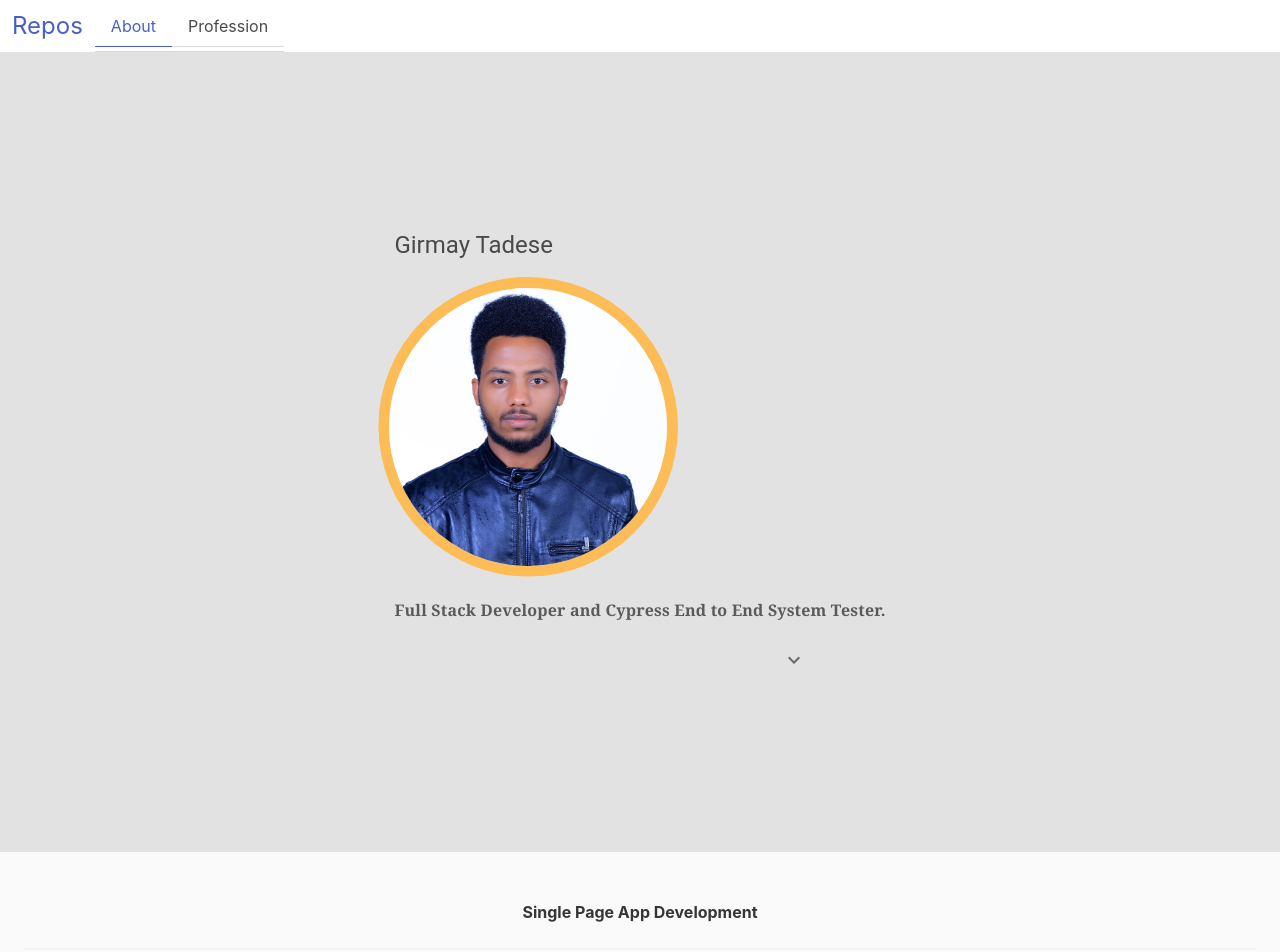
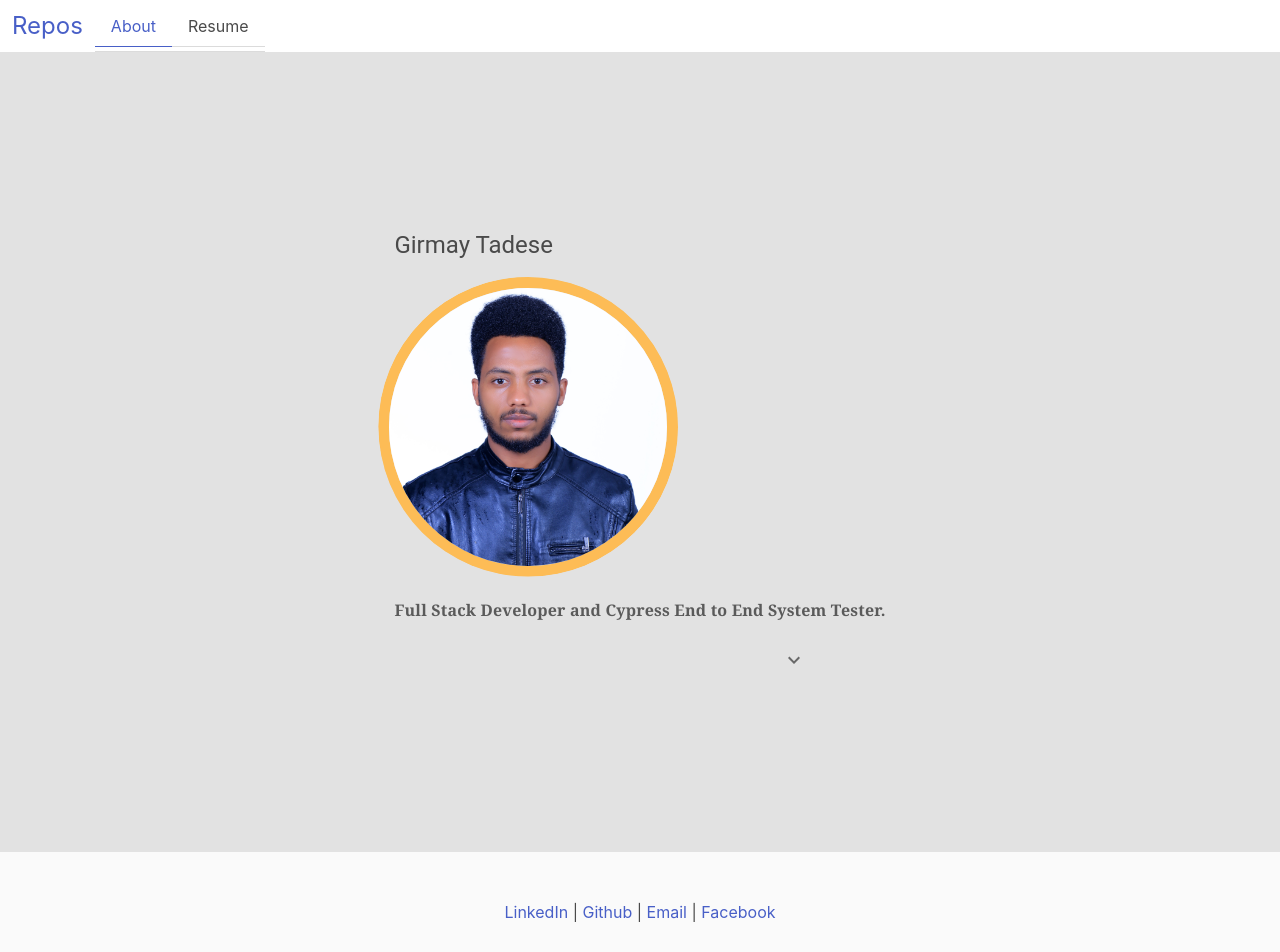
Before and after one commit to PopGirma1/portfolio, a React (Create React App) app: page / in a window 1280 px wide. Shown: the top 952 px of the page. Built offline with nearby package versions, Linux system fonts and the light colour scheme.

Commit message:
complete resume of girmay

```diff
--- a/src/components/Footer.js
+++ b/src/components/Footer.js
@@ -5,8 +5,6 @@ function Footer() {
         <div className="footer">
             <div className="content has-text-centered">
                 <p>
-                    <strong>Single Page App Development</strong>
-                    <hr />
                     <a
                         href="https://www.linkedin.com/in/girmay-tadese-840041189/"
                         target="_blank" rel="noreferrer"
--- a/src/components/Header.js
+++ b/src/components/Header.js
@@ -1,7 +1,7 @@
 import React, { useState } from 'react';
 import Navigation from "./Navigation";
 import About from "./About";
-import Profession from './profession';
+import Resume from './resume';
 
 function Header() {
     const [currentPage, handlePageChange] = useState("About");
@@ -11,8 +11,8 @@ function Header() {
         switch (currentPage) {
             case "About":
                 return <About />;
-            case "Profession":
-                return <Profession />;
+            case "Resume":
+                return <Resume />;
             default:
                 return <About />;
         }
--- a/src/components/Navigation.js
+++ b/src/components/Navigation.js
@@ -1,7 +1,7 @@
 import React from "react";
 
 function Navigation(props) {
-  const tabs = ["About", "Profession"];
+  const tabs = ["About", "Resume"];
   return (
     <div className="tabs is-centered">
       <ul className="nav nav-tabs">
--- a/src/components/profession.js
+++ b/src/components/resume.js
@@ -4,7 +4,7 @@ import ProgressBar from "@ramonak/react-progress-bar";
 import Card from '@mui/material/Card';
 import CardContent from '@mui/material/CardContent';
 
-export default function Profession() {
+export default function Resume() {
     const componentRef = useRef()
     const handlePrint = useReactToPrint({
         content: () => componentRef.current,
```
